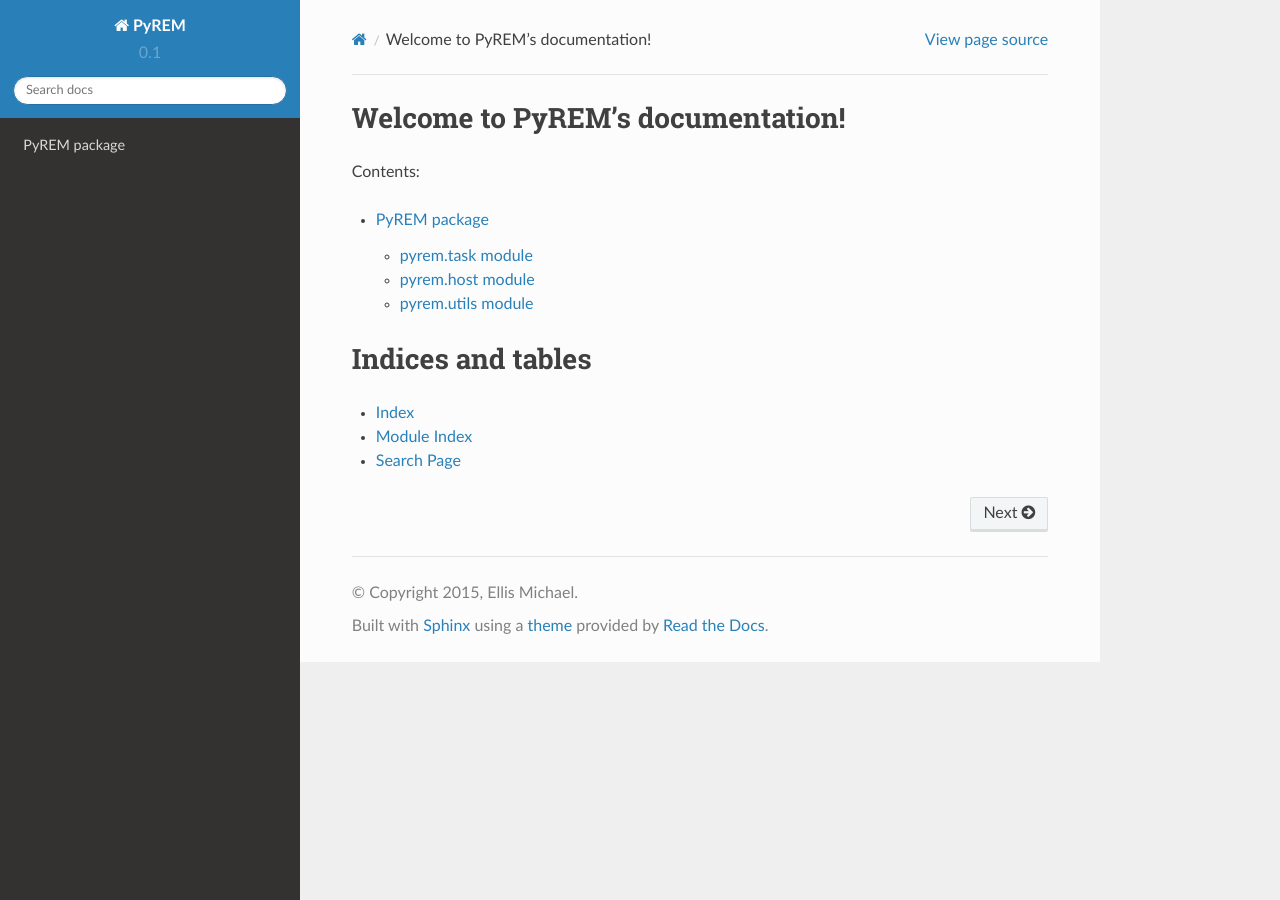
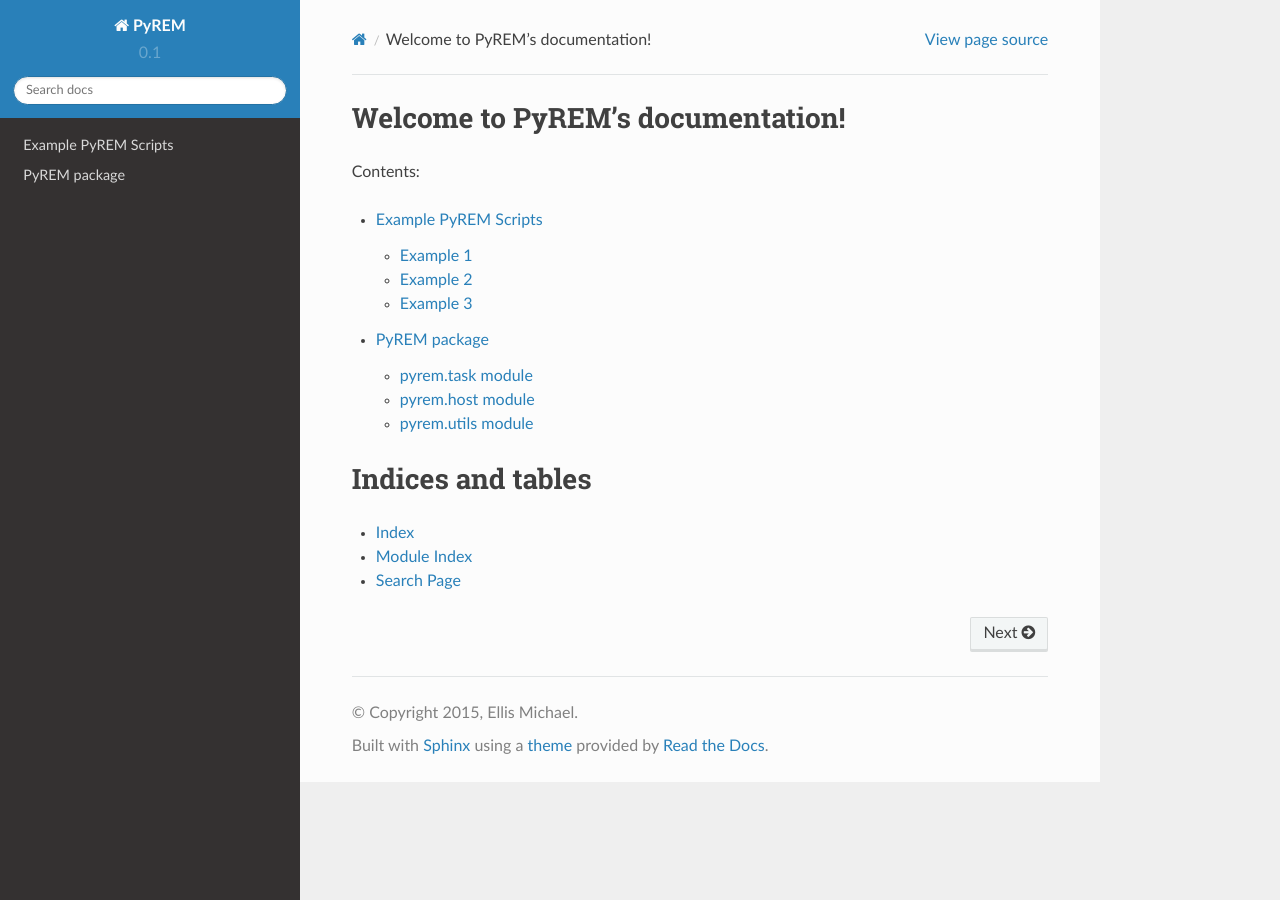
Before and after one commit to emichael/PyREM, a Sphinx documentation site: the page built from docs/index.rst, in a window 1280 px wide. Built offline with Sphinx 7.4.7 and the Read the Docs theme 2.0.0, drawn with Linux system fonts in a browser that asks for light colours; some of the changed lines change nothing that is shown.

Commit message:
Adding examples to docs

```diff
--- /dev/null
+++ b/docs/examples.rst
@@ -0,0 +1,239 @@
+Example PyREM Scripts
+=====================
+
+.. TODO: Add explanations of what each script does and what the benefits of PyREM are
+
+Example 1
+---------
+
+Bash version
+~~~~~~~~~~~~
+
+.. code-block:: bash
+
+   #!/bin/bash
+   #
+   # A simple shell script to run iperf between two machines.
+
+
+   HOST1='alpha'
+   HOST2='bravo'
+
+   ssh $HOST1 "iperf -s &"
+
+   sleep 1
+
+   ssh $HOST2 "iperf -c $HOST1"
+
+   ssh $HOST1 "pkill -u $USER iperf"
+
+
+PyREM version
+~~~~~~~~~~~~~
+
+.. code-block:: python
+
+   '''
+   A simple PyREM script to run iperf between two machines.
+   '''
+
+   import time
+   from pyrem.host import RemoteHost
+
+   # Declare two hosts.
+   HOST1 = RemoteHost('alpha')
+   HOST2 = RemoteHost('bravo')
+
+   # Create tasks to be run on the hosts.
+   server = HOST1.run(['iperf -s'], quiet=True)
+   client = HOST2.run(['iperf -c alpha'])
+
+   # Start the server task.
+   server.start()
+
+   # Wait for servers to be ready.
+   time.sleep(1)
+
+   # Run the client task.
+   client.start(wait=True)
+
+   # Clean up.
+   server.stop()
+
+
+Example 2
+---------
+
+Bash version
+~~~~~~~~~~~~
+
+.. code-block:: bash
+
+   #!/bin/bash
+   #
+   # A shell script to run iperf between multiple machines.
+
+   SERVER_HOSTS=('alpha' 'bravo' 'charlie')
+
+   # Start the servers.
+   for host in ${SERVER_HOSTS[@]}
+   do
+     ssh ${host}.cs.washington.edu "iperf -s > /dev/null 2>&1 &"
+   done
+
+   sleep 1
+
+   # Run the clients one by one.
+   for host in ${SERVER_HOSTS[@]}
+   do
+     iperf -c ${host}.cs.washington.edu
+   done
+
+   # Cleanup all the servers.
+   for host in ${SERVER_HOSTS[@]}
+   do
+     ssh ${host}.cs.washington.edu "pkill -u $USER iperf"
+   done
+
+
+PyREM version
+~~~~~~~~~~~~~
+
+.. code-block:: python
+
+   '''
+   A PyREM script to run iperf between multiple machines.
+   '''
+
+   import time
+   from pyrem.host import RemoteHost, LocalHost
+   from pyrem.task import Parallel, Sequential
+
+   # Declare the hosts.
+   SERVER_HOSTS = [RemoteHost(name + '.cs.washington.edu') for name in
+                   ['alpha', 'bravo', 'charlie']]
+   CLIENT_HOST = LocalHost()
+
+   # Create tasks to be run on the hosts.
+   servers = Parallel([host.run(['iperf -s'], quiet=True)
+                       for host in SERVER_HOSTS])
+   client = Sequential([CLIENT_HOST.run(['iperf', '-c', host.hostname])
+                       for host in SERVER_HOSTS])
+
+   # Start all the servers in parallel.
+   servers.start()
+
+   # Wait for servers to be ready.
+   time.sleep(1)
+
+   # Run the client task.
+   client.start(wait=True)
+
+   # Clean up.
+   servers.stop()
+
+
+Example 3
+---------
+
+Bash version
+~~~~~~~~~~~~
+
+.. code-block:: bash
+
+    #!/bin/bash
+    #
+    # A shell script to get ping times between multiple machines.
+
+    hosts=('alpha' 'bravo' 'charlie' 'delta')
+    n_hosts=${#hosts[@]}
+
+    declare -A pings
+
+    for ((i=0; i<$n_hosts; i++))
+    do
+      for ((j=0; j<$n_hosts; j++))
+      do
+        cmd="ssh ${hosts[$i]} ping -q -c 3 ${hosts[$j]} | grep rtt | awk -F/ '{print \$5}'"
+        pings[$i,$j]=$($cmd)
+      done
+    done
+
+    # Add your favorite method for waiting on remote processes here.
+
+    for ((i=0; i<$n_hosts; i++))
+    do
+      echo -n -e "\t${hosts[$i]}"
+    done
+    echo ""
+
+    for ((i=0; i<$n_hosts; i++))
+    do
+      echo -n -e "${hosts[$i]}"
+      for ((j=0; j<$n_hosts; j++))
+      do
+        echo -n -e "\t${pings[$i,$j]}"
+      done
+      echo ""
+    done
+
+
+PyREM version
+~~~~~~~~~~~~~
+
+.. code-block:: python
+
+
+   '''
+   A PyREM script to get ping times between multiple machines.
+   '''
+
+   import re
+   import time
+
+   from pyrem.host import RemoteHost
+   from graphviz import Digraph
+
+   # Declare the hosts.
+   HOSTNAMES = ['alpha', 'bravo', 'charlie', 'delta']
+   HOSTS = [RemoteHost(name) for name in HOSTNAMES]
+
+   # Create tasks to be run on the hosts.
+   tests = [src.run(['ping -c 10', dst.hostname], return_output=True)
+             for src in HOSTS
+               for dst in HOSTS]
+
+   # Start all the tests in parallel.
+   for t in tests:
+     t.start()
+
+   pings = {host:{} for host in HOSTNAMES}
+
+   # Process the ping times.
+   for t in tests:
+     t.wait()
+     output = t.return_values['stdout']
+     src = t.host
+     dst = re.search('PING (.+?)[. ]', output).group(1)
+     rtt = re.search('rtt (.+?) = (.+?)/(.+?)/', output).group(3)
+
+     pings[src][dst] = rtt
+
+   # Pretty print.
+   for host in HOSTNAMES:
+     print '\t', host,
+
+   for src in HOSTNAMES:
+     print '\n', src,
+     for dst in HOSTNAMES:
+       print '\t', pings[src][dst],
+
+   raw_input("\nPress [ENTER] to continue...\n")
+
+   f = Digraph()
+   for src in HOSTNAMES:
+     for dst in HOSTNAMES:
+       if src == dst:
+         continue
+       f.edge(src, dst, label=pings[src][dst])
+   f.view()
--- a/docs/index.rst
+++ b/docs/index.rst
@@ -11,6 +11,7 @@
 .. toctree::
    :maxdepth: 2
 
+   examples
    pyrem
 
 Indices and tables
```
